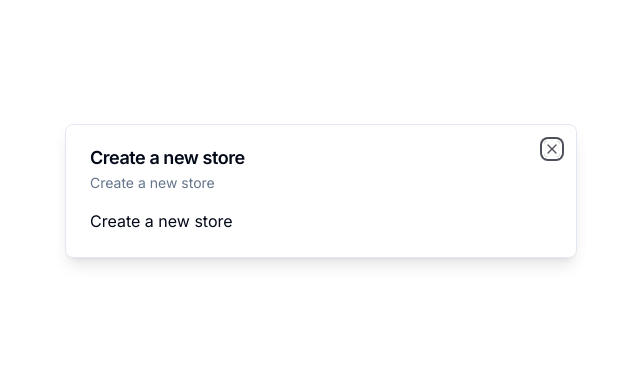
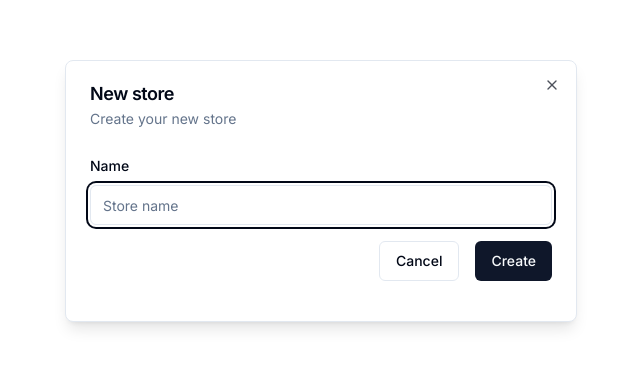
Before and after one commit to aleks930819/food-app, a Next.js app in the folder admin/: page / in a window 1280 px wide. Shown: the part 209-576 px from the top of the page, without its empty margins (319-959 px from the left). Built offline with nearby package versions, Linux system fonts and the light colour scheme; no server answers; the database is empty; sample sign-in values are in the browser's storage.

Commit message:
Admin: Connect admin to planet scale and integrate Prisma for database communication

```diff
--- /dev/null
+++ b/admin/app/(dashboard)/[storeId]/(routes)/page.tsx
@@ -0,0 +1,5 @@
+const DashboardPage = () => {
+  return <div></div>;
+};
+
+export default DashboardPage;
--- /dev/null
+++ b/admin/app/(dashboard)/[storeId]/layout.tsx
@@ -0,0 +1,27 @@
+import { auth } from '@clerk/nextjs';
+import { redirect } from 'next/navigation';
+import prismadb from '@/lib/prismadb';
+
+export default async function DashboardLayout({
+  children,
+  params,
+}: {
+  children: React.ReactNode;
+  params: {
+    storeId: string;
+  };
+}) {
+  const { userId } = auth();
+  if (!userId) return redirect('/sign-in');
+
+  const store = await prismadb.store.findFirst({
+    where: {
+      id: params.storeId,
+      userId,
+    },
+  });
+
+  if (!store) return redirect('/');
+
+  return <>{children}</>;
+}
--- /dev/null
+++ b/admin/app/(root)/layout.tsx
@@ -0,0 +1,18 @@
+import prismadb from '@/lib/prismadb';
+import { auth } from '@clerk/nextjs';
+import { redirect } from 'next/navigation';
+
+export default async function SetupLayout({ children }: { children: React.ReactNode }) {
+  const { userId } = auth();
+  if (!userId) return redirect('/sign-in');
+
+  const store = await prismadb.store.findFirst({
+    where: {
+      userId,
+    },
+  });
+
+  if (store) return redirect(`/${store.id}`);
+
+  return <>{children}</>;
+}
--- /dev/null
+++ b/admin/app/api/stores/route.ts
@@ -0,0 +1,32 @@
+import { NextResponse } from 'next/server';
+import { auth } from '@clerk/nextjs';
+
+import prismadb from '@/lib/prismadb';
+
+export async function POST(req: Request) {
+  try {
+    const { userId } = auth();
+    const body = await req.json();
+
+    const { name } = body;
+
+    if (!userId) {
+      return NextResponse.json({ error: 'User is not authenticated' }, { status: 401 });
+    }
+
+    if (!name) {
+      return NextResponse.json({ error: 'Name is required' }, { status: 400 });
+    }
+
+    const store = await prismadb.store.create({
+      data: {
+        name,
+        userId,
+      },
+    });
+    return NextResponse.json(store, { status: 201 });
+  } catch (err: any) {
+    console.log('Stores POST error: ', err);
+    return NextResponse.json({ error: err.message }, { status: 500 });
+  }
+}
--- a/admin/app/layout.tsx
+++ b/admin/app/layout.tsx
@@ -4,6 +4,7 @@ import type { Metadata } from 'next';
 import { Inter } from 'next/font/google';
 import './globals.css';
 import { ModalProvider } from '@/providers/modal-provider';
+import { ToastProvider } from '@/providers/toast-provider';
 const inter = Inter({ subsets: ['latin'] });
 
 export const metadata: Metadata = {
@@ -15,6 +16,7 @@ export default function RootLayout({ children }: { children: React.ReactNode })
     <ClerkProvider>
       <html lang="en">
         <body className={inter.className}>
+          <ToastProvider />
           <ModalProvider />
           <main>{children}</main>
         </body>
--- a/admin/components/modals/store-modal.tsx
+++ b/admin/components/modals/store-modal.tsx
@@ -1,15 +1,75 @@
 'use client';
 
+import * as z from 'zod';
+
+import { useForm } from 'react-hook-form';
+import axios from 'axios';
+import toast from 'react-hot-toast';
+
 import { useStoreModal } from '@/hooks/use-store-modal';
+import { zodResolver } from '@hookform/resolvers/zod';
 
 import { Modal } from '@/components/ui/modal';
+import { Form, FormControl, FormField, FormItem, FormLabel, FormMessage } from '@/components/ui/form';
+import { Input } from '@/components/ui/input';
+import { Button } from '@/components/ui/button';
+
+const formSchema = z.object({
+  name: z.string().min(1),
+});
 
 export const StoreModal = () => {
   const isOpen = useStoreModal((state) => state.isOpen);
+  const onClose = useStoreModal((state) => state.onClose);
+
+  const form = useForm<z.infer<typeof formSchema>>({
+    resolver: zodResolver(formSchema),
+    defaultValues: {
+      name: '',
+    },
+  });
+
+  const onSubmit = async (data: z.infer<typeof formSchema>) => {
+    try {
+      const response = await axios.post('/api/stores', data);
+      if (response.status === 200) {
+        toast.success('Store created successfully!');
+        onClose();
+      }
+    } catch (e: any) {
+      toast.error(e.message);
+    }
+  };
 
   return (
-    <Modal title="Create a new store" description="Create a new store" isOpen={isOpen} onClose={() => {}}>
-      Create a new store
+    <Modal title="New store" description="Create your new store" isOpen={isOpen} onClose={() => {}}>
+      <div className="space-y-4 py-2 pb-4">
+        <Form {...form}>
+          <form onSubmit={form.handleSubmit(onSubmit)}>
+            <FormField
+              control={form.control}
+              name="name"
+              render={({ field }) => (
+                <FormItem>
+                  <FormLabel>Name</FormLabel>
+                  <FormControl>
+                    <Input placeholder="Store name" {...field} />
+                  </FormControl>
+                  <FormMessage>{form.formState.errors.name?.message}</FormMessage>
+                </FormItem>
+              )}
+            />
+            <div className="flex items-center gap-4 mt-4 justify-end">
+              <Button variant="outline" onClick={onClose}>
+                Cancel
+              </Button>
+              <Button type="submit" disabled={form.formState.isSubmitting}>
+                {form.formState.isSubmitting ? 'Creating...' : 'Create'}
+              </Button>
+            </div>
+          </form>
+        </Form>
+      </div>
     </Modal>
   );
 };
--- /dev/null
+++ b/admin/lib/prismadb.ts
@@ -0,0 +1,13 @@
+import { PrismaClient } from '@prisma/client';
+
+declare global {
+  var prisma: PrismaClient | undefined;
+}
+
+const prismadb = globalThis.prisma || new PrismaClient();
+
+if (process.env.NODE_ENV !== 'production') {
+  globalThis.prisma = prismadb;
+}
+
+export default prismadb;
--- a/admin/package.json
+++ b/admin/package.json
@@ -11,9 +11,11 @@
   "dependencies": {
     "@clerk/nextjs": "^4.25.4",
     "@hookform/resolvers": "^3.3.2",
+    "@prisma/client": "^5.4.2",
     "@radix-ui/react-dialog": "^1.0.5",
     "@radix-ui/react-label": "^2.0.2",
     "@radix-ui/react-slot": "^1.0.2",
+    "axios": "^1.5.1",
     "class-variance-authority": "^0.7.0",
     "clsx": "^2.0.0",
     "lucide-react": "^0.287.0",
@@ -21,6 +23,7 @@
     "react": "^18",
     "react-dom": "^18",
     "react-hook-form": "^7.47.0",
+    "react-hot-toast": "^2.4.1",
     "tailwind-merge": "^1.14.0",
     "tailwindcss-animate": "^1.0.7",
     "zod": "^3.22.4",
@@ -34,6 +37,7 @@
     "eslint": "^8",
     "eslint-config-next": "13.5.5",
     "postcss": "^8",
+    "prisma": "^5.4.2",
     "tailwindcss": "^3",
     "typescript": "^5"
   }
--- /dev/null
+++ b/admin/providers/toast-provider.tsx
@@ -0,0 +1,7 @@
+'use client';
+
+import { Toaster } from 'react-hot-toast';
+
+export const ToastProvider = () => {
+  return <Toaster />;
+};
```
Also changed, not shown: 2 other files (tests, documents, lock files or other folders).
